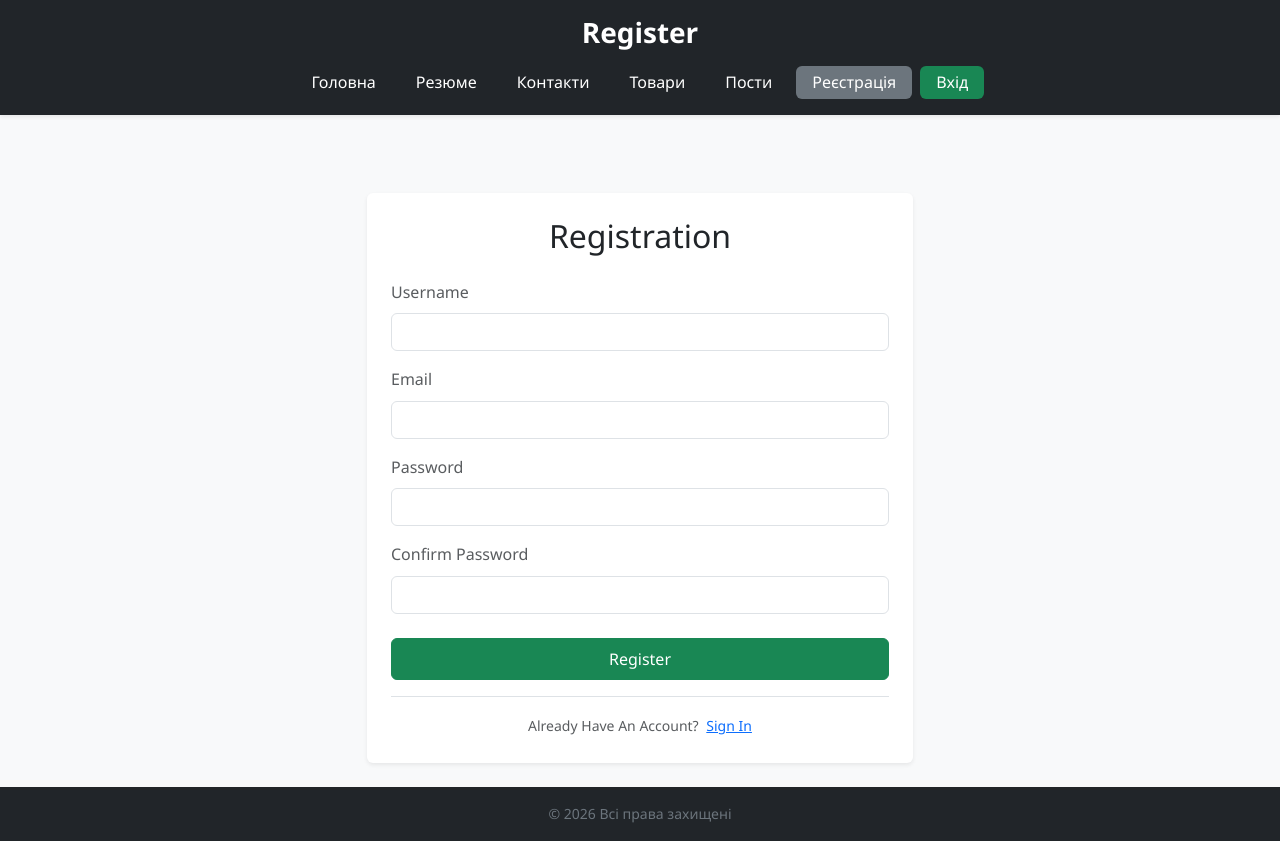
After one commit to RomanTelemukha/flask-app-lab, a Flask app: page /users/register in a window 1280 px wide. The commit adds this page. Run offline with Flask 3, Linux system fonts and the light colour scheme.

Commit message:
implement lab9

```diff
--- a/app/posts/models.py
+++ b/app/posts/models.py
@@ -24,7 +24,7 @@ class Post(db.Model):
         db.Enum("news", "publication", "tech", "other", name="post_category")
     )
     is_active: Mapped[bool] = mapped_column(db.Boolean, default=True)
-    user_id: Mapped[int] = mapped_column(ForeignKey("users.id"))
+    user_id: Mapped[int | None] = mapped_column(ForeignKey("users.id"), nullable=True)
     user: Mapped["User"] = relationship(back_populates="posts")
     tags: Mapped[list["Tag"]] = relationship(secondary=post_tags, back_populates="posts")
     def __repr__(self):
--- a/app/templates/nav.html
+++ b/app/templates/nav.html
@@ -4,11 +4,12 @@
     <a class="nav-link text-white rounded px-3 py-1" href="{{ url_for('contacts') }}">Контакти</a>
     <a class="nav-link text-white rounded px-3 py-1" href="{{ url_for('products.product_list') }}">Товари</a>
     <a class="nav-link text-white rounded px-3 py-1" href="{{ url_for('posts.post_list') }}">Пости</a>
-    <a class="nav-link text-white rounded px-3 py-1" href="{{ url_for('users.greetings', name='student', age=20) }}">Користувачі</a>
-    {% if session.get('username') %}
-    <a class="nav-link text-white rounded px-3 py-1 bg-primary" href="{{ url_for('users.profile') }}">Профіль ({{ session.get('username') }})</a>
-    <a class="nav-link text-white rounded px-3 py-1 bg-danger" href="{{ url_for('users.logout') }}">Вийти</a>
+    {% if current_user.is_authenticated %}
+    <a class="nav-link text-white rounded px-3 py-1" href="{{ url_for('users.users_list') }}">Користувачі</a>
+    <a class="nav-link text-white rounded px-3 py-1 bg-primary" href="{{ url_for('users.account') }}">Профіль ({{ current_user.username }})</a>
+    <a class="nav-link text-white rounded px-3 py-1 bg-danger" href="{{ url_for('users.logout') }}">Вихід</a>
     {% else %}
+    <a class="nav-link text-white rounded px-3 py-1 bg-secondary" href="{{ url_for('users.register') }}">Реєстрація</a>
     <a class="nav-link text-white rounded px-3 py-1 bg-success" href="{{ url_for('users.login') }}">Вхід</a>
     {% endif %}
 </nav>
--- /dev/null
+++ b/app/users/forms.py
@@ -0,0 +1,41 @@
+from flask_wtf import FlaskForm
+from wtforms import StringField, PasswordField, SubmitField, BooleanField
+from wtforms.validators import DataRequired, Email, Length, EqualTo, ValidationError, Regexp
+from .models import User
+
+class RegistrationForm(FlaskForm):
+    username = StringField("Username", validators=[
+        DataRequired(),
+        Length(min=4, max=16),
+        Regexp("^[A-Za-z][A-Za-z0-9_.]*$", message="Username must start with a letter and contain only letters, numbers, dots or underscores.")
+    ])
+    email = StringField("Email", validators=[
+        DataRequired(),
+        Email()
+    ])
+    password = PasswordField("Password", validators=[
+        DataRequired(),
+        Length(min=6)
+    ])
+    confirm_password = PasswordField("Confirm Password", validators=[
+        DataRequired(),
+        EqualTo("password")
+    ])
+    submit = SubmitField("Register")
+
+    def validate_username(self, username):
+        user = User.query.filter_by(username=username.data).first()
+        if user:
+            raise ValidationError("Username is already taken.")
+
+    def validate_email(self, email):
+        user = User.query.filter_by(email=email.data).first()
+        if user:
+            raise ValidationError("Email is already registered.")
+
+class LoginForm(FlaskForm):
+    username = StringField("Username or Email", validators=[DataRequired()])
+    email = StringField("Email")
+    password = PasswordField("Password", validators=[DataRequired()])
+    remember = BooleanField("Remember Me")
+    submit = SubmitField("Login")
--- /dev/null
+++ b/app/users/templates/users/register.html
@@ -0,0 +1,74 @@
+{% extends "base.html" %}
+
+{% block title %}{{ title }}{% endblock %}
+
+{% block content %}
+<div class="row justify-content-center">
+    <div class="col-12 col-sm-10 col-md-8 col-lg-6">
+        <div class="card p-4 shadow-sm border-0 mt-4">
+            <h2 class="text-center mb-4 fw-normal">Registration</h2>
+            <form method="post" action="{{ url_for('users.register') }}">
+                {{ form.hidden_tag() }}
+                <div class="mb-3">
+                    {{ form.username.label(class="form-label text-muted") }}
+                    {% if form.username.errors %}
+                        {{ form.username(class="form-control is-invalid") }}
+                        <div class="invalid-feedback">
+                            {% for error in form.username.errors %}
+                                <span>{{ error }}</span>
+                            {% endfor %}
+                        </div>
+                    {% else %}
+                        {{ form.username(class="form-control") }}
+                    {% endif %}
+                </div>
+                <div class="mb-3">
+                    {{ form.email.label(class="form-label text-muted") }}
+                    {% if form.email.errors %}
+                        {{ form.email(class="form-control is-invalid") }}
+                        <div class="invalid-feedback">
+                            {% for error in form.email.errors %}
+                                <span>{{ error }}</span>
+                            {% endfor %}
+                        </div>
+                    {% else %}
+                        {{ form.email(class="form-control") }}
+                    {% endif %}
+                </div>
+                <div class="mb-3">
+                    {{ form.password.label(class="form-label text-muted") }}
+                    {% if form.password.errors %}
+                        {{ form.password(class="form-control is-invalid") }}
+                        <div class="invalid-feedback">
+                            {% for error in form.password.errors %}
+                                <span>{{ error }}</span>
+                            {% endfor %}
+                        </div>
+                    {% else %}
+                        {{ form.password(class="form-control") }}
+                    {% endif %}
+                </div>
+                <div class="mb-4">
+                    {{ form.confirm_password.label(class="form-label text-muted") }}
+                    {% if form.confirm_password.errors %}
+                        {{ form.confirm_password(class="form-control is-invalid") }}
+                        <div class="invalid-feedback">
+                            {% for error in form.confirm_password.errors %}
+                                <span>{{ error }}</span>
+                            {% endfor %}
+                        </div>
+                    {% else %}
+                        {{ form.confirm_password(class="form-control") }}
+                    {% endif %}
+                </div>
+                {{ form.submit(class="btn btn-success w-100 py-2") }}
+            </form>
+            <div class="border-top pt-3 mt-3 text-center">
+                <small class="text-muted">
+                    Already Have An Account? <a class="ms-1" href="{{ url_for('users.login') }}">Sign In</a>
+                </small>
+            </div>
+        </div>
+    </div>
+</div>
+{% endblock %}
--- a/app/users/views.py
+++ b/app/users/views.py
@@ -1,4 +1,8 @@
 from flask import Blueprint, render_template, request, redirect, url_for, session, flash, make_response
+from flask_login import login_user, logout_user, current_user, login_required
+from app import db
+from .models import User
+from .forms import RegistrationForm, LoginForm
 
 users_bp = Blueprint("users", __name__, template_folder="templates")
 
@@ -7,54 +11,112 @@ USERS = {
     "user1": "password"
 }
 
-
 @users_bp.route("/hi/<string:name>")
 def greetings(name):
     name = name.upper()
     age = request.args.get("age", None, int)
     return render_template("users/hi.html", name=name, age=age)
 
-
 @users_bp.route("/admin")
 def admin():
     to_url = url_for("users.greetings", name="administrator", age=45)
     return redirect(to_url)
 
+@users_bp.route("/register", methods=["GET", "POST"])
+def register():
+    if current_user.is_authenticated:
+        return redirect(url_for("users.account"))
+    form = RegistrationForm()
+    if form.validate_on_submit():
+        user = User(
+            username=form.username.data,
+            email=form.email.data,
+            password=form.password.data
+        )
+        user.hash_password()
+        db.session.add(user)
+        db.session.commit()
+        flash(f"Account created for {form.username.data}!", "success")
+        return redirect(url_for("users.login"))
+    return render_template("users/register.html", form=form, title="Register")
 
 @users_bp.route("/login", methods=["GET", "POST"])
 def login():
-    if request.method == "POST":
-        username = request.form.get("username", "").strip()
+    if current_user.is_authenticated:
+        return redirect(url_for("users.account"))
+    form = LoginForm()
+    if form.validate_on_submit():
+        ident = form.username.data or form.email.data
+        password = form.password.data
+        user = User.query.filter((User.username == ident) | (User.email == ident)).first()
+        if user and user.check_password(password):
+            login_user(user, remember=form.remember.data)
+            session["username"] = user.username
+            flash("You logged in successfully!", "success")
+            next_page = request.args.get("next")
+            return redirect(next_page) if next_page else redirect(url_for("users.account"))
+        if ident in USERS and USERS[ident] == password:
+            user = User.query.filter_by(username=ident).first()
+            if not user:
+                user = User(username=ident, email=f"{ident}@example.com", password=password)
+                user.hash_password()
+                db.session.add(user)
+                db.session.commit()
+            login_user(user, remember=form.remember.data)
+            session["username"] = user.username
+            flash("You logged in successfully!", "success")
+            return redirect(url_for("users.account"))
+        flash("Wrong data! Try again! Error: Invalid username or password.", "danger")
+    elif request.method == "POST":
+        ident = request.form.get("username", "").strip() or request.form.get("email", "").strip()
         password = request.form.get("password", "").strip()
-        if username in USERS and USERS[username] == password:
-            session["username"] = username
-            flash("Успішний вхід!", "success")
-            return redirect(url_for("users.profile"))
-        flash("Wrong data! Try again!", "danger")
-        return redirect(url_for("users.login"))
-    return render_template("users/login.html", title="Вхід")
+        if ident and password:
+            user = User.query.filter((User.username == ident) | (User.email == ident)).first()
+            if (user and user.check_password(password)) or (ident in USERS and USERS[ident] == password):
+                if not user:
+                    user = User(username=ident, email=f"{ident}@example.com", password=password)
+                    user.hash_password()
+                    db.session.add(user)
+                    db.session.commit()
+                login_user(user, remember=False)
+                session["username"] = user.username
+                flash("You logged in successfully!", "success")
+                return redirect(url_for("users.account"))
+            flash("Wrong data! Try again! Error: Invalid username or password.", "danger")
+    return render_template("users/login.html", form=form, title="Login")
 
+@users_bp.route("/account")
+@login_required
+def account():
+    return render_template("users/account.html", user=current_user, title="Account")
+
+@users_bp.route("/users_list")
+@users_bp.route("/users")
+@login_required
+def users_list():
+    users = User.query.all()
+    count = len(users)
+    return render_template("users/users_list.html", users=users, count=count, title="Users List")
+
+@users_bp.route("/logout")
+def logout():
+    logout_user()
+    session.pop("username", None)
+    flash("You have successfully logged out.", "info")
+    return redirect(url_for("users.login"))
 
 @users_bp.route("/profile")
 def profile():
-    if "username" not in session:
+    if "username" not in session and not current_user.is_authenticated:
         flash("Сесія користувача недоступна. Будь ласка, увійдіть.", "warning")
         return redirect(url_for("users.login"))
-    username = session.get("username")
+    username = current_user.username if current_user.is_authenticated else session.get("username")
     theme = request.cookies.get("theme", "light")
     return render_template("users/profile.html", title="Профіль", username=username, cookies=request.cookies, theme=theme)
 
-
-@users_bp.route("/logout")
-def logout():
-    session.pop("username", None)
-    flash("Ви вийшли з системи.", "info")
-    return redirect(url_for("users.login"))
-
-
 @users_bp.route("/cookie/add", methods=["POST"])
 def add_cookie():
-    if "username" not in session:
+    if "username" not in session and not current_user.is_authenticated:
         flash("Сесія недоступна.", "warning")
         return redirect(url_for("users.login"))
     key = request.form.get("cookie_key", "").strip()
@@ -69,10 +131,9 @@ def add_cookie():
         flash("Ключ кукі не може бути порожнім!", "danger")
     return response
 
-
 @users_bp.route("/cookie/delete", methods=["POST"])
 def delete_cookie():
-    if "username" not in session:
+    if "username" not in session and not current_user.is_authenticated:
         flash("Сесія недоступна.", "warning")
         return redirect(url_for("users.login"))
     key = request.form.get("delete_key", "").strip()
@@ -84,10 +145,9 @@ def delete_cookie():
         flash("Вкажіть ключ для видалення!", "danger")
     return response
 
-
 @users_bp.route("/cookie/delete_all", methods=["POST"])
 def delete_all_cookies():
-    if "username" not in session:
+    if "username" not in session and not current_user.is_authenticated:
         flash("Сесія недоступна.", "warning")
         return redirect(url_for("users.login"))
     response = make_response(redirect(url_for("users.profile")))
@@ -97,7 +157,6 @@ def delete_all_cookies():
     flash("Всі кукі успішно видалено!", "info")
     return response
 
-
 @users_bp.route("/theme/<string:theme_name>")
 def change_theme(theme_name):
     response = make_response(redirect(url_for("users.profile")))
--- a/requirements.txt
+++ b/requirements.txt
@@ -4,6 +4,8 @@ click==8.5.0
 dnspython==2.9.0
 email-validator==2.3.0
 Flask==3.1.3
+Flask-Bcrypt==1.0.1
+Flask-Login==0.6.3
 Flask-Migrate==4.1.0
 Flask-SQLAlchemy==3.1.1
 Flask-WTF==1.3.0
```
Also changed, not shown: app/__init__.py (+10 -2 lines), app/users/models.py (+17 -2 lines), app/users/templates/users/account.html (added, +18 -0 lines), app/users/templates/users/login.html (+36 -7 lines), app/users/templates/users/users_list.html (added, +35 -0 lines), tests/test_auth.py (added, +144 -0 lines).
